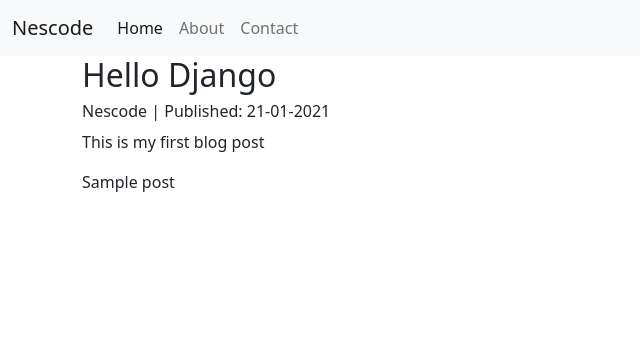
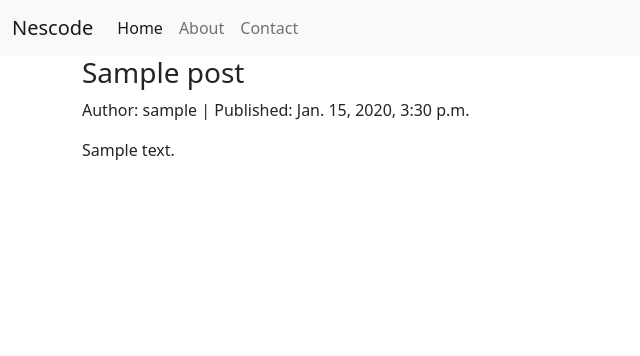
Before and after one commit to sunilsrikumar/hd122020, a Django app: page / in a window 1280 px wide. Shown: the top 356 px of the page, without its empty margins (0-640 px from the left). Run offline with Django 3.2, Linux system fonts and the light colour scheme; tables that the repository leaves empty hold one stand-in row (values such as "Sample post").

Commit message:
Post updated on template

```diff
--- a/blog/templates/blog/post_list.html
+++ b/blog/templates/blog/post_list.html
@@ -40,13 +40,12 @@
 
 		<div class="container">
 
-			<h2>Hello Django</h2>
-			<h6>Nescode | Published: 21-01-2021</h6>
-			<p>This is my first blog post</p>
+			{% for post in posts %}
 
+				<h3>{{ post.title }}</h3>
+        <p>Author: {{ post.author }} | Published: {{ post.published_date }}</p>
+        <p>{{ post.text|linebreaksbr }}</p>
 
-			{% for post in posts %}
-				{{ post }}
 			{% endfor %}
 
 		</div> <!-- Container div -->
```
